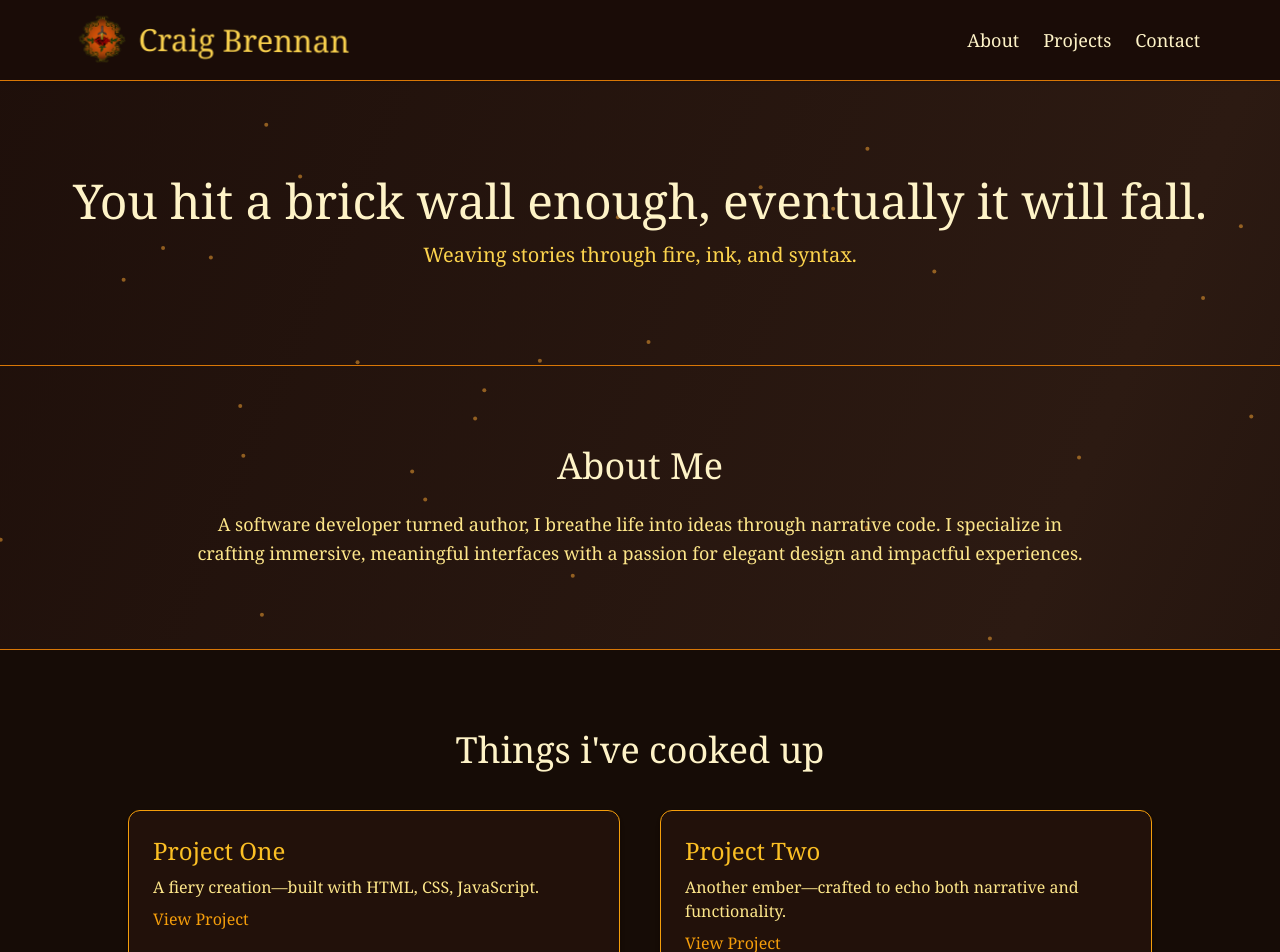
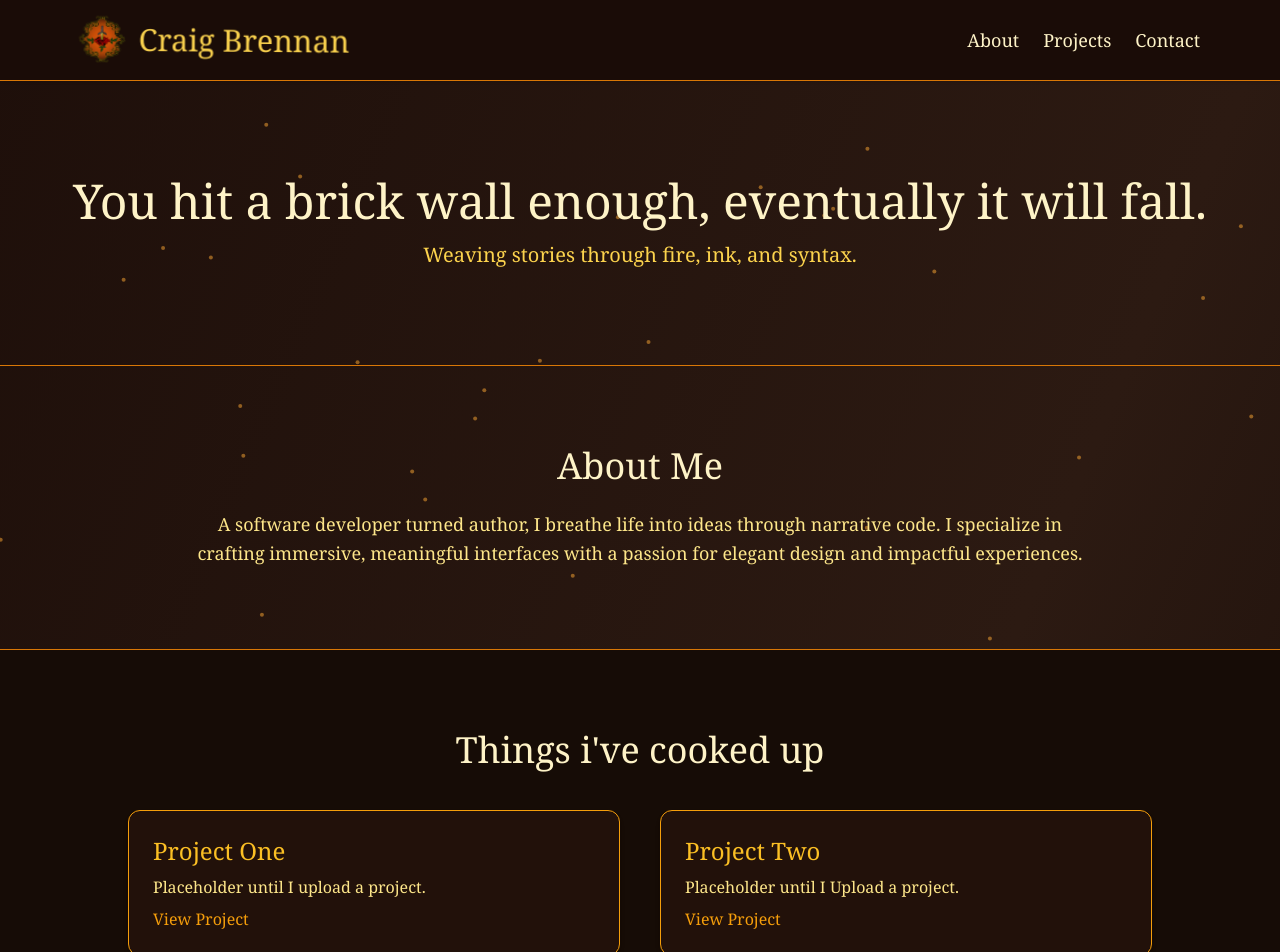
Before and after one commit to C-Brennan81/portfolio, a React (Vite) app in the folder ember-vite-portfolio/: page / in a window 1280 px wide. Shown: the top 952 px of the page. Built offline with nearby package versions, Linux system fonts and the light colour scheme; a web font is replaced by a local one.

Commit message:
Updated out of date names

```diff
--- a/ember-vite-portfolio/src/App.jsx
+++ b/ember-vite-portfolio/src/App.jsx
@@ -127,12 +127,12 @@ export default function App() {
           <div className="grid gap-10 grid-cols-1 md:grid-cols-2">
             <motion.div className="bg-[#22110a] p-6 rounded-xl border border-amber-500 shadow-md hover:shadow-lg transition" whileHover={{ scale: 1.03 }}>
               <h4 className="text-2xl font-serif mb-2 text-amber-400">Project One</h4>
-              <p className="text-amber-200 mb-2">A fiery creation—built with HTML, CSS, JavaScript.</p>
+              <p className="text-amber-200 mb-2">Placeholder until I upload a project.</p>
               <a href="#" className="text-amber-500 hover:underline">View Project</a>
             </motion.div>
             <motion.div className="bg-[#22110a] p-6 rounded-xl border border-amber-500 shadow-md hover:shadow-lg transition" whileHover={{ scale: 1.03 }}>
               <h4 className="text-2xl font-serif mb-2 text-amber-400">Project Two</h4>
-              <p className="text-amber-200 mb-2">Another ember—crafted to echo both narrative and functionality.</p>
+              <p className="text-amber-200 mb-2">Placeholder until I Upload a project.</p>
               <a href="#" className="text-amber-500 hover:underline">View Project</a>
             </motion.div>
           </div>
```
